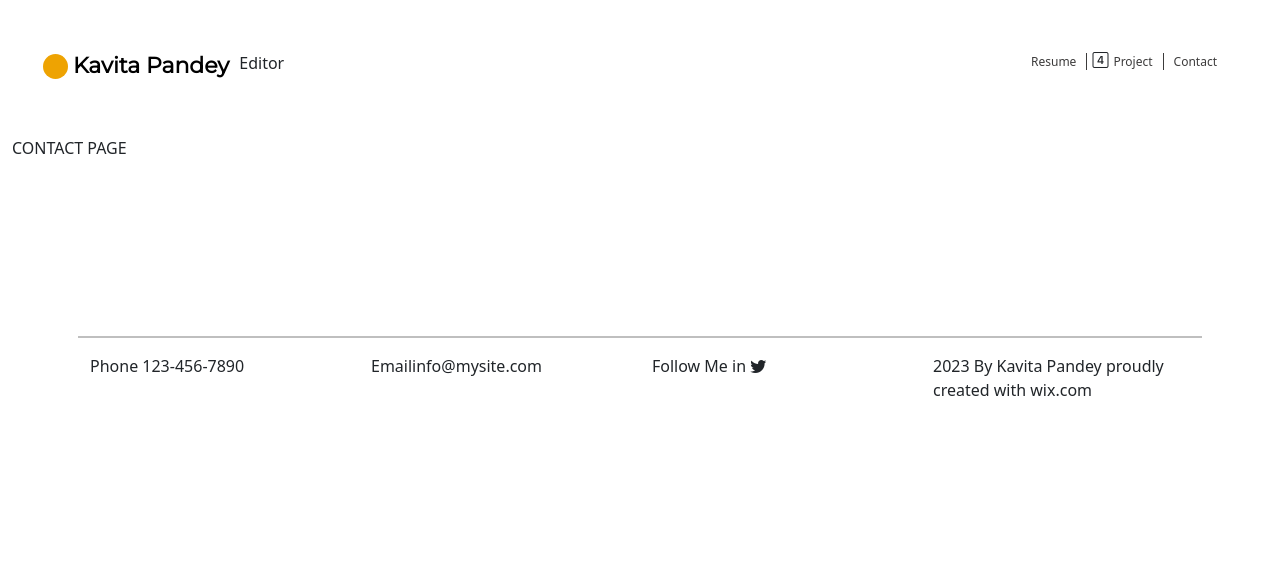
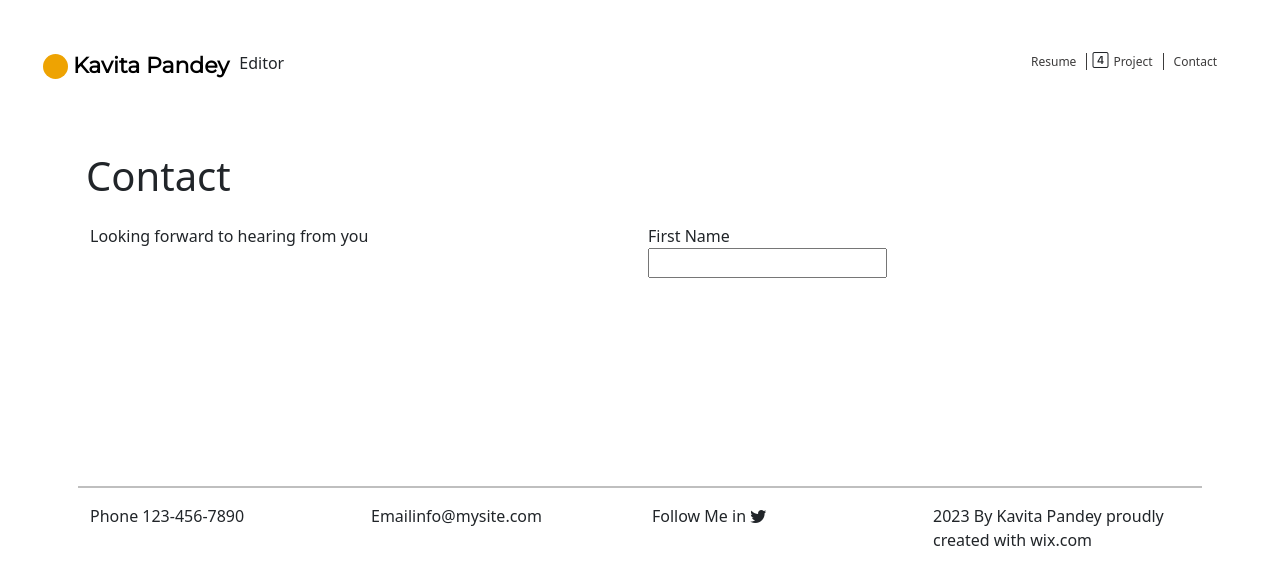
Before and after one commit to kavitaui/portfolio, a React (Create React App) app: page /contact in a window 1280 px wide. Shown: the top 584 px of the page. Built offline with nearby package versions, Linux system fonts and the light colour scheme.

Commit message:
make contacts

```diff
--- a/src/Componants/Contact.js
+++ b/src/Componants/Contact.js
@@ -1,3 +1,21 @@
-export default function contact(){
-    return(<>CONTACT PAGE</>);
+export default function contact() {
+    return (
+        <div className="container px-2 py-2">
+
+            <div className="col-12 px-2 py-2">
+            <div className="row"><div className="h1">Contact</div>
+            </div>
+            <div className="row px-2 py-2">
+            <div className="col-6 px-2 py-2">
+            Looking forward to hearing from you</div>
+            <div className="col-6 px-2 py-2">
+                <form action = "">
+                   <div> <label for = "fname">First Name</label></div>
+                   <div> <input type ="text" id ="fname"/></div>
+                </form>
+            </div>
+</div>
+        </div>
+        </div>
+    );
 }
```
